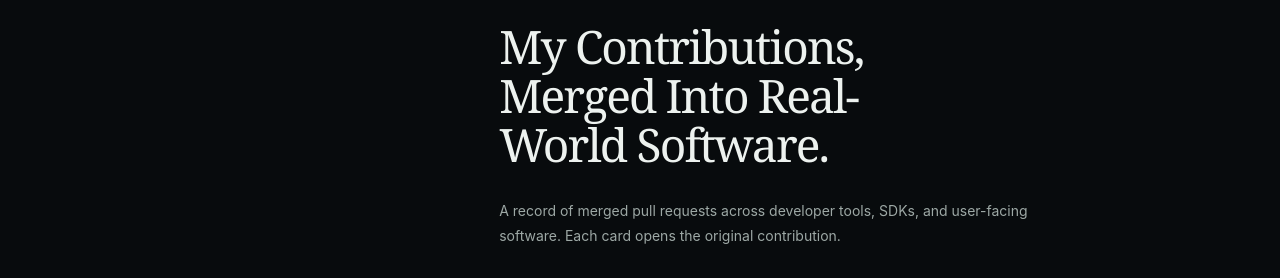
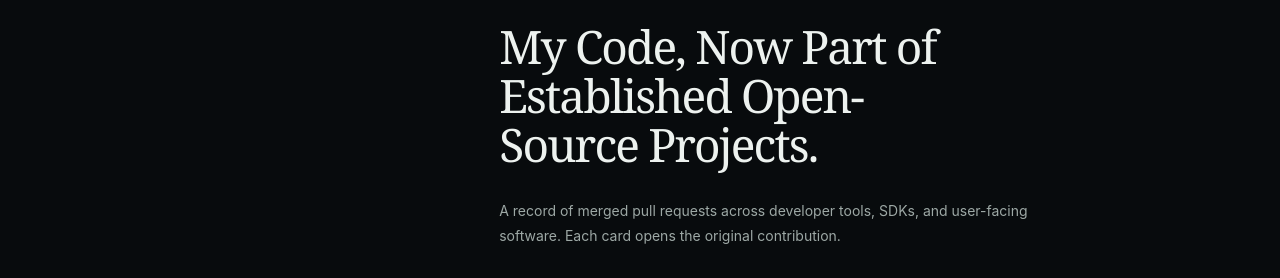
Before and after one commit to faizansaiyed123/portfolio, a plain HTML site: page index.html in a window 1280 px wide. Shown: the part 2373-2651 px from the top of the page. Drawn offline with Linux system fonts and the light colour scheme.

Commit message:
copy(portfolio): update open-source heading

```diff
--- a/index.html
+++ b/index.html
@@ -36,7 +36,7 @@
   <div class="shell">
     <div class="section-intro">
       <div><span class="section-label">02 / OPEN SOURCE</span><span class="section-kicker">MERGED CONTRIBUTIONS</span></div>
-      <div class="contributions-heading"><div class="contributions-heading-mark"><svg class="github-mark" viewBox="0 0 24 24" aria-hidden="true"><path fill="currentColor" d="M12 .9a11.1 11.1 0 0 0-3.51 21.63c.55.1.75-.24.75-.53v-2.08c-3.05.66-3.7-1.3-3.7-1.3-.5-1.28-1.23-1.62-1.23-1.62-.99-.68.08-.67.08-.67 1.1.08 1.68 1.12 1.68 1.12.98 1.67 2.57 1.19 3.2.91.1-.71.38-1.19.7-1.46-2.44-.28-5-1.22-5-5.44 0-1.2.43-2.18 1.13-2.95-.11-.28-.49-1.4.11-2.92 0 0 .92-.3 3.02 1.13a10.5 10.5 0 0 1 5.5 0c2.1-1.43 3.01-1.13 3.01-1.13.6 1.52.22 2.64.11 2.92.7.77 1.12 1.75 1.12 2.95 0 4.23-2.56 5.16-5.01 5.43.39.34.74 1.01.74 2.04V22c0 .29.2.63.76.52A11.1 11.1 0 0 0 12 .9Z"/></svg></div><h2>My Contributions, Merged Into Real-World Software.</h2><p class="section-description">A record of merged pull requests across developer tools, SDKs, and user-facing software. Each card opens the original contribution.</p></div>
+      <div class="contributions-heading"><div class="contributions-heading-mark"><svg class="github-mark" viewBox="0 0 24 24" aria-hidden="true"><path fill="currentColor" d="M12 .9a11.1 11.1 0 0 0-3.51 21.63c.55.1.75-.24.75-.53v-2.08c-3.05.66-3.7-1.3-3.7-1.3-.5-1.28-1.23-1.62-1.23-1.62-.99-.68.08-.67.08-.67 1.1.08 1.68 1.12 1.68 1.12.98 1.67 2.57 1.19 3.2.91.1-.71.38-1.19.7-1.46-2.44-.28-5-1.22-5-5.44 0-1.2.43-2.18 1.13-2.95-.11-.28-.49-1.4.11-2.92 0 0 .92-.3 3.02 1.13a10.5 10.5 0 0 1 5.5 0c2.1-1.43 3.01-1.13 3.01-1.13.6 1.52.22 2.64.11 2.92.7.77 1.12 1.75 1.12 2.95 0 4.23-2.56 5.16-5.01 5.43.39.34.74 1.01.74 2.04V22c0 .29.2.63.76.52A11.1 11.1 0 0 0 12 .9Z"/></svg></div><h2>My Code, Now Part of Established Open-Source Projects.</h2><p class="section-description">A record of merged pull requests across developer tools, SDKs, and user-facing software. Each card opens the original contribution.</p></div>
     </div>
     <div class="contribution-grid">
       <a class="contribution-card" href="https://github.com/scs0209/laya-guard/pull/101" target="_blank" rel="noopener noreferrer" aria-label="Open merged pull request: allow safe project-relative chmod commands in laya-guard">
```
